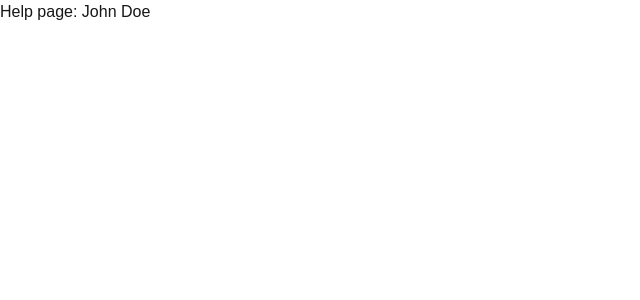
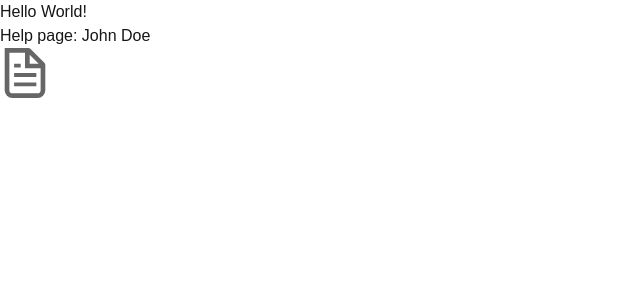
Before and after one commit to suyashrooongta/promptl, a Next.js app: page /help in a window 1280 px wide. Shown: the top 300 px of the page, without its empty margins (0-640 px from the left). Built offline with nearby package versions, Linux system fonts and the light colour scheme.

Commit message:
Add API calls

```diff
--- a/package.json
+++ b/package.json
@@ -12,7 +12,8 @@
     "axios": "^1.8.1",
     "next": "15.2.0",
     "react": "^19.0.0",
-    "react-dom": "^19.0.0"
+    "react-dom": "^19.0.0",
+    "uuid": "^11.1.0"
   },
   "devDependencies": {
     "@tailwindcss/postcss": "^4",
--- a/pages/_document.tsx
+++ b/pages/_document.tsx
@@ -5,6 +5,7 @@ export default function Document() {
     <Html lang="en">
       <Head />
       <body className="antialiased">
+        Hello World!
         <Main />
         <NextScript />
       </body>
--- /dev/null
+++ b/pages/api/log.ts
@@ -0,0 +1,17 @@
+import type { NextApiRequest, NextApiResponse } from "next";
+
+type Data = {
+  name: string;
+};
+
+export default function handler(
+  req: NextApiRequest,
+  res: NextApiResponse,
+) {
+  if(req.method !== "POST") {
+    res.status(405).send("This is a post call");
+    return;
+  }
+  console.log(req.body);
+  res.status(200).end();
+}
--- a/pages/help.tsx
+++ b/pages/help.tsx
@@ -1,8 +1,22 @@
 import axios from "axios";
+import Image from "next/image";
 import { useEffect, useState } from "react";
+import { v4 as uuidv4 } from 'uuid';
+
 
 export default function Help() {
     const [name, setName ] = useState("");
+    useEffect(() => {
+        const deviceId = localStorage.getItem("deviceId");
+        if (!deviceId) {
+            const newDeviceId = uuidv4();
+            localStorage.setItem("deviceId", newDeviceId);
+
+        axios.post("/api/log", {name: newDeviceId}).then(response => {
+            console.log(response);
+        })
+        }
+    }, [])
     useEffect(() => {
         axios.get("/api/hello").then(response => {
             console.log(response.data);
@@ -11,6 +25,8 @@ export default function Help() {
     }, [])
     return (
 
-     <div> Help page: {name}</div>
+     <div> Help page: {name}
+     <Image src="/file.svg" width={50} height = {50}/>
+     </div>
     );
   }
```
Also changed, not shown: 1 other file (tests, documents, lock files or other folders).
